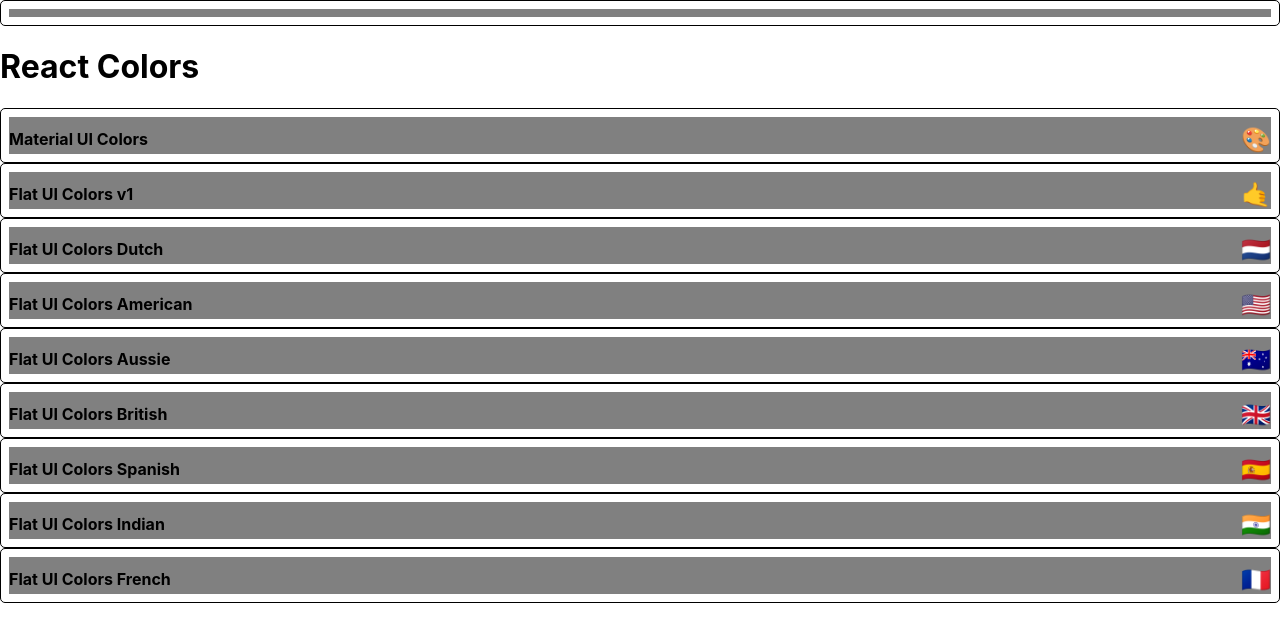
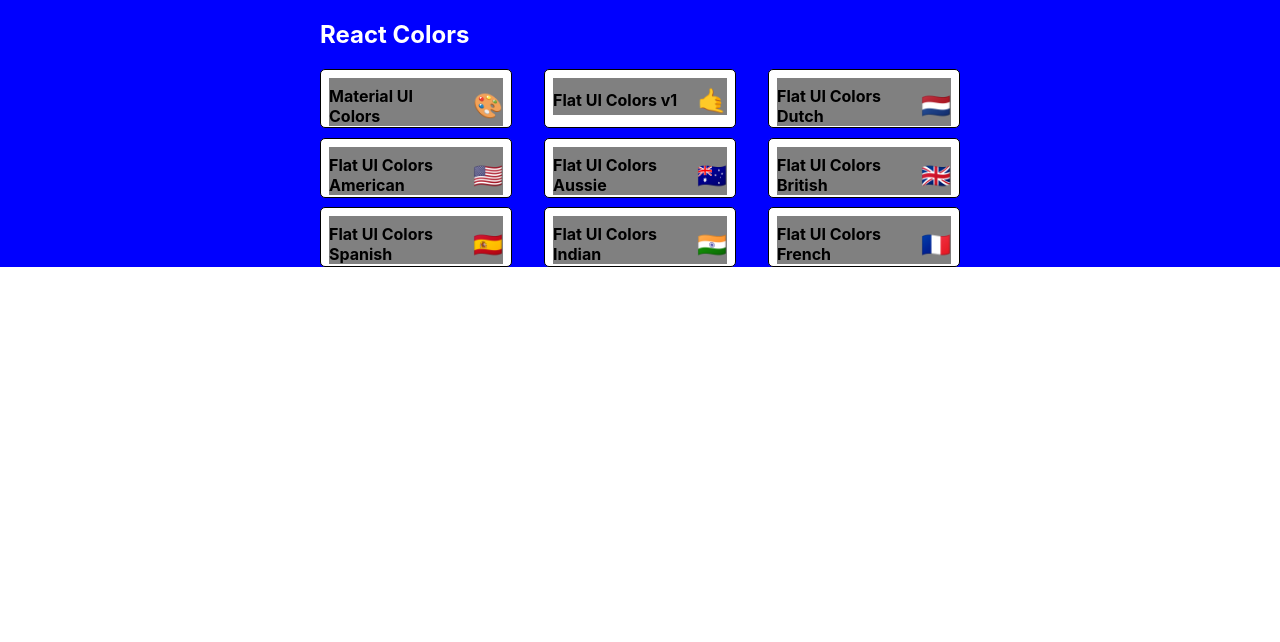
Before and after one commit to dballowe7912/color-picker-react, a React (Create React App) app: page / in a window 1280 px wide. Shown: the top 642 px of the page. Built offline with nearby package versions, Linux system fonts and the light colour scheme.

Commit message:
Started styling palette list with WithStyles ui

```diff
--- a/src/components/PaletteList/PaletteList.js
+++ b/src/components/PaletteList/PaletteList.js
@@ -1,20 +1,56 @@
 import React, { Component } from 'react';
 import MiniPalette from '../MiniPalette/MiniPalette';
 import { Link } from 'react-router-dom';
+import { withStyles } from '@material-ui/styles';
+
+const styles = {
+    root: {
+        backgroundColor: 'blue',
+        height: '100%',
+        display: 'flex',
+        alignItems: 'flex-start',
+        justifyContent: 'center'
+    },
+    container: {
+        width: '50%',
+        display: 'flex',
+        alignItems: 'flex-start',
+        flexDirection: 'column',
+        flexWrap: 'wrap',
+    },
+    nav: {
+        display: 'flex',
+        width: '100%',
+        justifyContent: 'space-between',
+        color: '#fff'
+    },
+    palettes: {
+        boxSizing: 'border-box',
+        width: '100%',
+        display: 'grid',
+        gridTemplateColumns: 'repeat(3, 30%)',
+        gridGap: '5%'
+    }
+}
 
 class PaletteList extends Component {
     render() {
-        const { palettes } = this.props;
+        const { palettes, classes } = this.props;
         return (
-            <div className='palette-list'>
-                <MiniPalette/>
-                <h1>React Colors</h1>
-                {palettes.map(palette => (
-                    <MiniPalette {...palette}/>
-                ))}
+            <div className={classes.root}>
+                <div className={classes.container}>
+                    <nav className={classes.nav}>
+                        <h1>React Colors</h1>
+                    </nav>
+                    <div className={classes.palettes}>
+                        {palettes.map(palette => (
+                            <MiniPalette {...palette}/>
+                        ))}
+                    </div>
+                </div>
             </div>
         )
     }
 }
 
-export default PaletteList
+export default withStyles(styles)(PaletteList);
```
